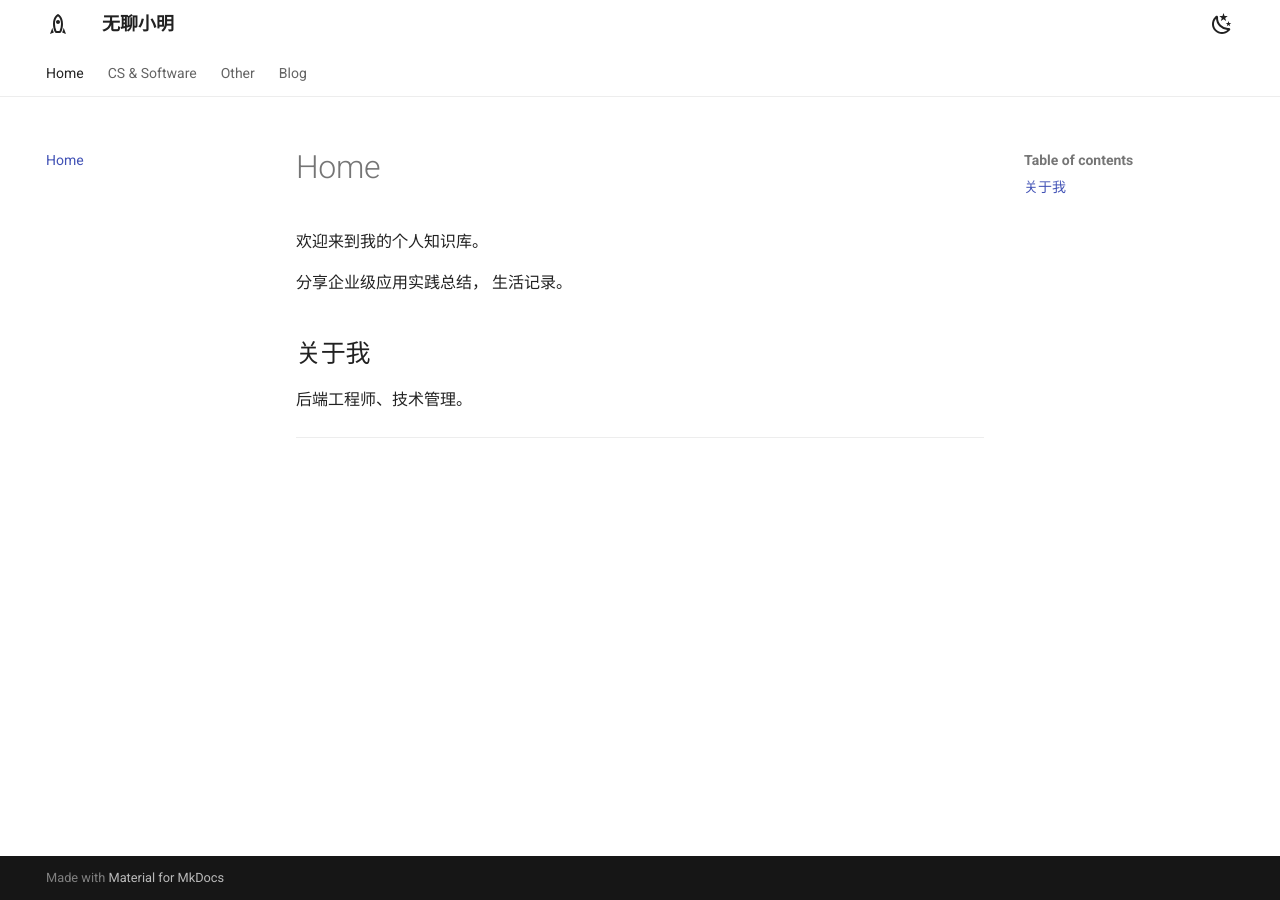
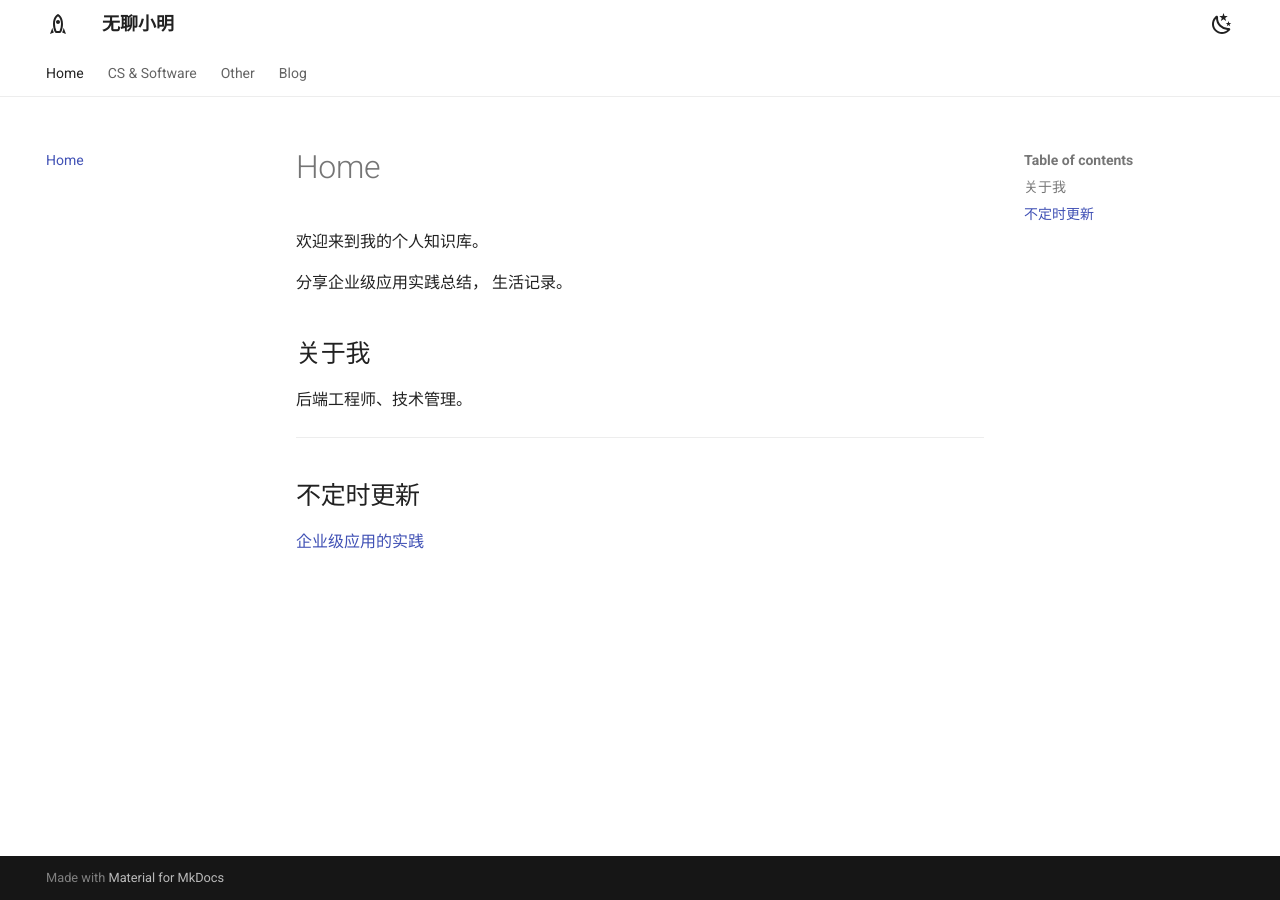
Before and after one commit to copuzzle/copuzzle.github.io, an MkDocs documentation site: the page built from docs/index.md, in a window 1280 px wide. Built offline with MkDocs 1.6.1 and Material for MkDocs 9.7.7, drawn with Linux system fonts in a browser that asks for light colours.

Commit message:
auto add * for update

```diff
--- a/docs/index.md
+++ b/docs/index.md
@@ -8,3 +8,7 @@
 后端工程师、技术管理。
 
 ---
+
+## 不定时更新
+
+[企业级应用的实践](<CS & Software/ea-index.md>)
```
